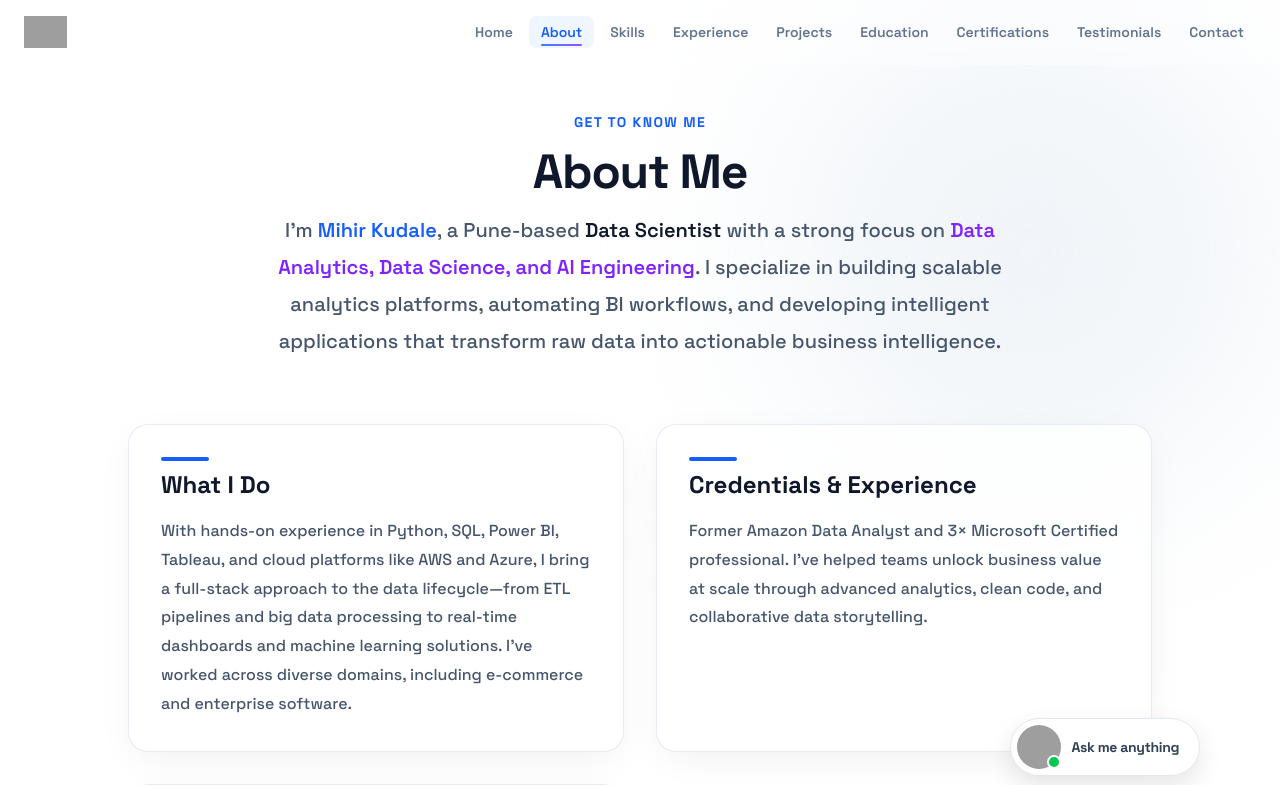
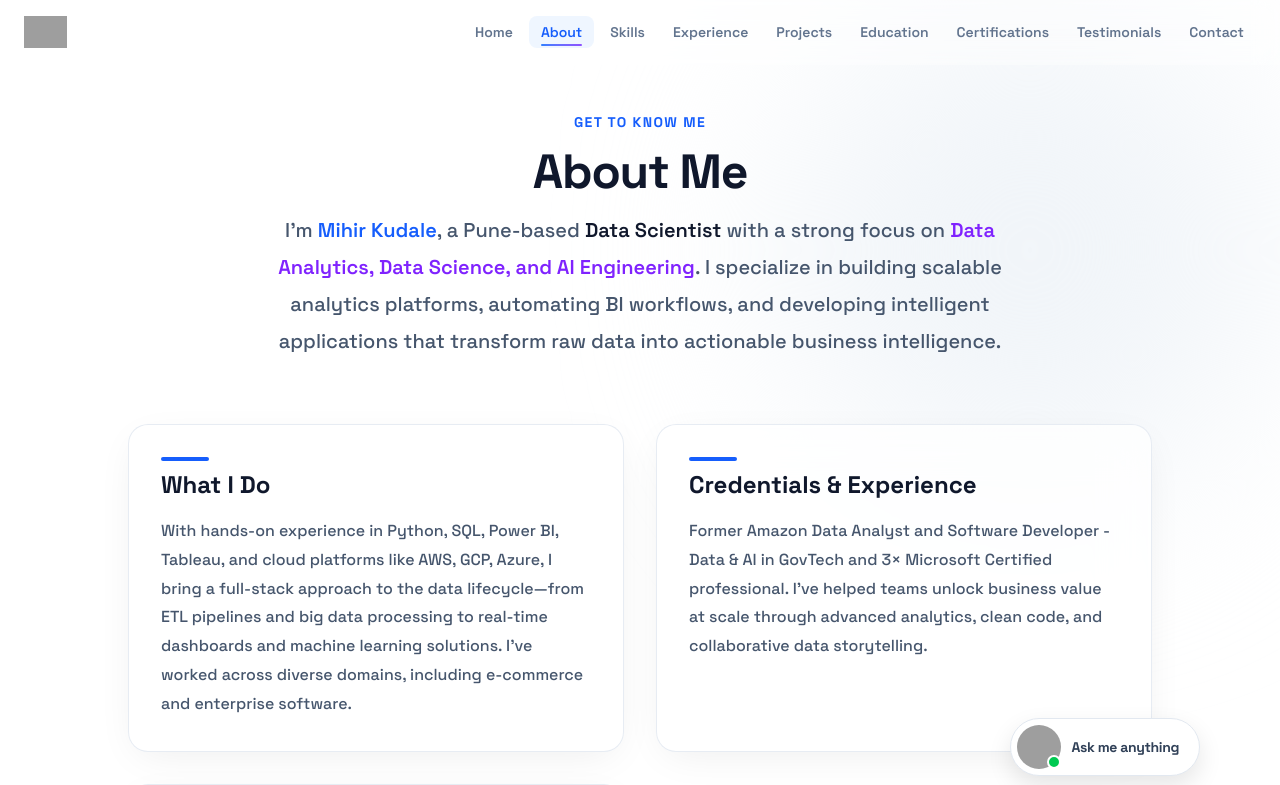
Before and after one commit to mihirkudale/mihirkudale-portfolio, a React (Vite) app: page /about in a window 1280 px wide. Shown: the top 785 px of the page. Built offline with nearby package versions, Linux system fonts and the light colour scheme; grey boxes are pictures that could not be loaded.

Commit message:
update code

```diff
--- a/api/data/portfolio.json
+++ b/api/data/portfolio.json
@@ -4,7 +4,7 @@
         "title": "Software Developer",
         "focus": "Data Analytics, Data Science, and AI Engineering",
         "description": "Specializes in scalable analytics platforms, BI workflow automation, and intelligent applications that transform raw data into actionable business intelligence.",
-        "credentials": "Former Amazon Data Analyst and 3× Microsoft Certified professional.",
+        "credentials": "Former Amazon Data Analyst and Software Developer - Data & AI in GovTech and 3× Microsoft Certified professional.",
         "location": "Kothrud, Pune, Maharashtra, India",
         "availability": "Available for on-site, remote, and freelance roles globally.",
         "roles": "Data Analyst • Data Scientist • Data Engineer • AI Engineer",
--- a/index.html
+++ b/index.html
@@ -21,9 +21,9 @@
 
   <!-- SEO Meta Tags (2026 Standard) -->
   <meta name="description"
-    content="Mihir Kudale - Data Analyst & Software Developer specializing in Python, SQL, Power BI, and Machine Learning. Ex-Amazon, Microsoft Certified." />
+    content="Mihir Kudale - Data Scientist & Software Developer - Data & AI specializing in Python, SQL, Power BI, and Machine Learning. Ex-Amazon, Microsoft Certified." />
   <meta name="keywords"
-    content="Mihir Kudale, Data Analyst, Software Developer, Python, SQL, Power BI, Machine Learning, Portfolio" />
+    content="Mihir Kudale, Data Scientist, Data & AI, Software Developer, Python, SQL, Power BI, Machine Learning, GCP, Azure, AWS, Portfolio" />
   <meta name="author" content="Mihir Kudale" />
   <meta name="robots" content="index, follow" />
 
@@ -31,14 +31,15 @@
   <meta property="og:type" content="website" />
   <meta property="og:title" content="Mihir Kudale" />
   <meta property="og:description"
-    content="Ex-Amazon Data Analyst | Microsoft Certified | Python, SQL, Power BI Expert" />
+    content="Ex-Amazon Data Analyst | Data Scientist | Microsoft Certified | Python, SQL, Power BI Expert" />
   <meta property="og:url" content="https://mihirkudale.com" />
   <meta property="og:image" content="https://i.postimg.cc/gjnbb9xF/80c8c743-9757-4139-b053-b2b33bce6626.png" />
 
   <!-- Twitter Card -->
   <meta name="twitter:card" content="summary_large_image" />
   <meta name="twitter:title" content="Mihir Kudale" />
-  <meta name="twitter:description" content="Ex-Amazon Data Analyst | Microsoft Certified Professional" />
+  <meta name="twitter:description"
+    content="Ex-Amazon Data Analyst | Data Scientist | Microsoft Certified Professional" />
   <meta name="twitter:image" content="https://i.postimg.cc/gjnbb9xF/80c8c743-9757-4139-b053-b2b33bce6626.png" />
 
   <!-- Theme Color -->
@@ -57,8 +58,8 @@
     "name": "Mihir Kudale",
     "url": "https://mihirkudale.com",
     "image": "https://i.postimg.cc/gjnbb9xF/80c8c743-9757-4139-b053-b2b33bce6626.png",
-    "jobTitle": "Data Analyst & Software Developer",
-    "description": "Ex-Amazon Data Analyst specializing in Python, SQL, Power BI, and Machine Learning",
+    "jobTitle": "Data Scientist & Software Developer - Data & AI",
+    "description": "Ex-Amazon Data Analyst & Data Scientist specializing in Python, SQL, Power BI, and Machine Learning",
     "alumniOf": {
       "@type": "Organization",
       "name": "Amazon"
--- a/src/constants/aboutme.js
+++ b/src/constants/aboutme.js
@@ -13,12 +13,12 @@ export const aboutMeData = {
     {
       title: "What I Do",
       content:
-        "With hands-on experience in Python, SQL, Power BI, Tableau, and cloud platforms like AWS and Azure, I bring a full-stack approach to the data lifecycle—from ETL pipelines and big data processing to real-time dashboards and machine learning solutions. I’ve worked across diverse domains, including e-commerce and enterprise software.",
+        "With hands-on experience in Python, SQL, Power BI, Tableau, and cloud platforms like AWS, GCP, Azure, I bring a full-stack approach to the data lifecycle—from ETL pipelines and big data processing to real-time dashboards and machine learning solutions. I’ve worked across diverse domains, including e-commerce and enterprise software.",
     },
     {
       title: "Credentials & Experience",
       content:
-        "Former Amazon Data Analyst and 3× Microsoft Certified professional. I’ve helped teams unlock business value at scale through advanced analytics, clean code, and collaborative data storytelling.",
+        "Former Amazon Data Analyst and Software Developer - Data & AI in GovTech and 3× Microsoft Certified professional. I’ve helped teams unlock business value at scale through advanced analytics, clean code, and collaborative data storytelling.",
     },
     {
       title: "Outside the Code",
--- a/src/constants/home.js
+++ b/src/constants/home.js
@@ -1,7 +1,7 @@
 // src/constants/home.js
 export const homeData = {
   name: "Mihir Kudale",
-  roles: "Data Analyst • Data Scientist • Data Engineer • AI Engineer",
+  roles: "Data Scientist • Software Developer - Data & AI • Data Engineer • AI Engineer",
   headline: "I build analytics, AI systems that turn messy data into clear decisions and intelligent products—at scale.",
   badges: [
     "Ex-Amazon",
```
